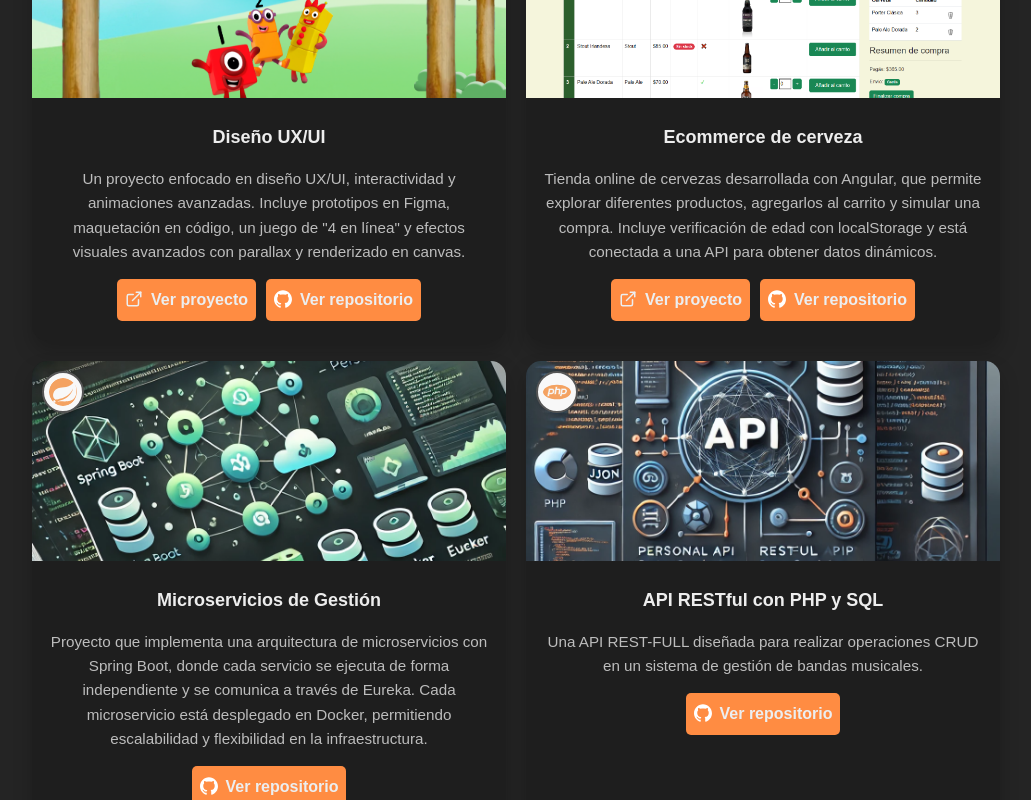
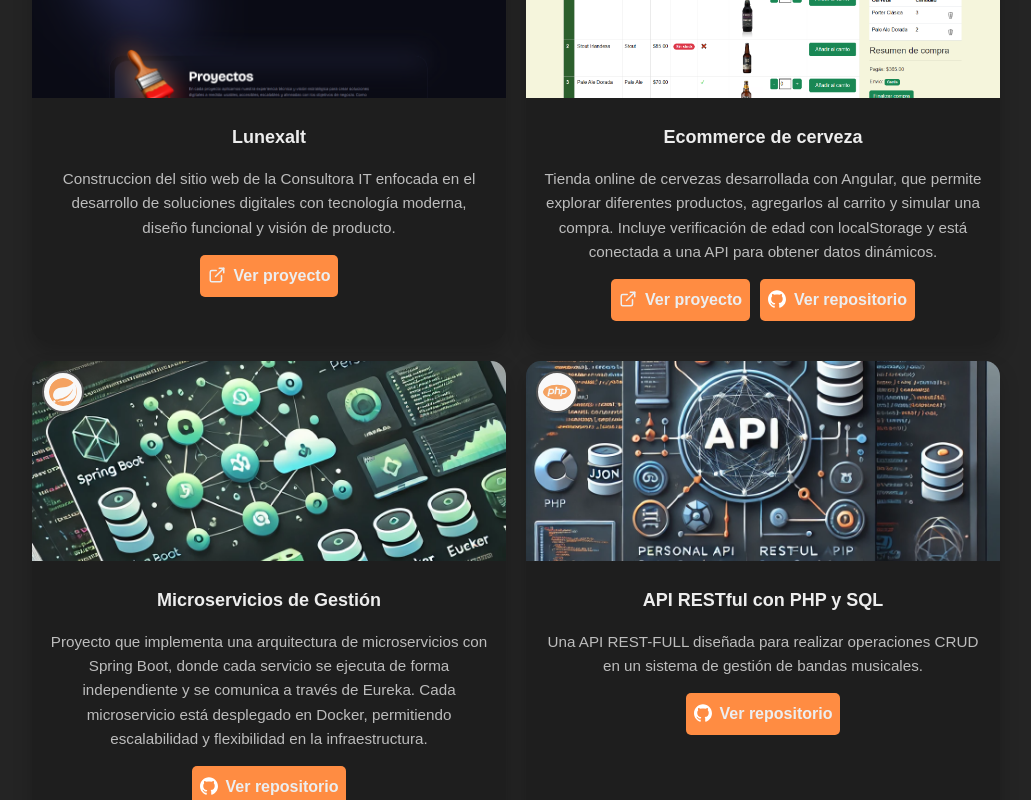
Before and after one commit to LucianoOroquietam/portfolio, a React (Vite) app: page /home in a window 1280 px wide. Shown: the part 2200-3000 px from the top of the page, without its empty margins (124-1155 px from the left). Built offline with nearby package versions, Linux system fonts and the light colour scheme.

Commit message:
se modifican seccion proyectos

```diff
--- a/src/components/Index.jsx
+++ b/src/components/Index.jsx
@@ -1,5 +1,5 @@
 // src/components/Index.jsx
-import React, { useEffect, useState } from 'react';
+import { useEffect, useState } from 'react';
 import { works } from '../data/works';
 import { motion } from 'framer-motion';
 import './index.css';
@@ -17,6 +17,8 @@ const Index = () => {
     const timeout = setTimeout(() => setIsVisible(true), 100);
     return () => clearTimeout(timeout);
   }, []);
+
+
 
   return (
     <div className={`home ${isVisible ? 'visible' : ''}`}>
@@ -58,6 +60,8 @@ const Index = () => {
               <div className="card-image">
                 <img className="img-portfolio" src={`/images/${i.nombre}.png`} alt="imagen proyecto" />
               </div>
+
+
 
               <div className="card-content">
                 <img className="tech-logo"
--- a/src/components/NotFound.jsx
+++ b/src/components/NotFound.jsx
@@ -1,4 +1,3 @@
-import React from 'react';
 import { Link } from 'react-router-dom';
 
 const NotFound = () => {
--- a/src/components/Portfolio.jsx
+++ b/src/components/Portfolio.jsx
@@ -1,4 +1,3 @@
-import React from 'react'
 
 const Portfolio = () => {
   return (
--- a/src/components/Services.jsx
+++ /dev/null
@@ -1,27 +0,0 @@
-import React from 'react'
-
-const Services = () => {
-  return (
-    <div className='page'>
-      <h1 className='heading'>Servicios</h1>
-
-      <section className='services'>
-        <article className='service'>
-          <h2>Diseño web</h2>
-          <p>diseño orientado a principios UX/UI</p>
-        </article>
-        <article className='service'>
-          <h2>Desarrollo Web</h2>
-          <p>Creo tu pagina desde ceroI</p>
-        </article>
-        <article className='service'>
-          <h2>Posicionamiento web</h2>
-          <p>hago que tu web aparezca en google y la vea la gente</p>
-        </article>
-      </section>
-
-    </div>
-  )
-}
-
-export default Services
--- a/src/components/Skills.jsx
+++ b/src/components/Skills.jsx
@@ -1,4 +1,3 @@
-import React from "react";
 import { skills } from "../data/skills";
 import { useLanguage } from "../context/LanguageContext"; // Usamos el contexto para obtener las traducciones
 import "./skills.css";
--- a/src/context/LanguageContext.jsx
+++ b/src/context/LanguageContext.jsx
@@ -1,4 +1,4 @@
-import React, { createContext, useContext, useState, useEffect } from 'react';
+import { createContext, useContext, useState, useEffect } from 'react';
 import { translations } from '../data/translations';
 
 const LanguageContext = createContext();
--- a/src/data/translations.js
+++ b/src/data/translations.js
@@ -28,6 +28,8 @@ export const translations = {
         'Diseño pagina bautismo_description': 'Web diseñada para un cliente, la web que se muestra es una plantilla que se puede usar para futuro con cualquier bautismo.',
         'ToDo App Full Stack_name': 'ToDo App Full Stack',
         'ToDo App Full Stack_description': 'Aplicación básica de lista de tareas (ToDo) desarrollada para el challenge de ingreso a Academia ForIT 2025. Incluye backend con Express + TypeScript + SQLite3 y frontend en React con Vite.',
+        'LunexaIt_name': 'LunexaIt',
+        'LunexaIt_description': 'Construccion del sitio web de la Consultora IT enfocada en el desarrollo de soluciones digitales con tecnología moderna, diseño funcional y visión de producto.',
 
         verProyecto: "Ver proyecto",
         verRepositorio: "Ver repositorio"
@@ -61,6 +63,8 @@ export const translations = {
         'Diseño pagina bautismo_description': 'Website designed for a client who needed a page for a baptism. This template can be reused for any future baptism.',
         'ToDo App Full Stack_name': 'ToDo App Full Stack',
         'ToDo App Full Stack_description': 'Basic ToDo list application developed for the ForIT 2025 challenge. Includes backend with Express + TypeScript + SQLite3 and frontend with React and Vite.',
+        'LunexaIt_name': 'LunexaIt',
+        'LunexaIt_description': 'Construction of the website for the IT consulting firm focused on developing digital solutions with modern technology, functional design, and product vision.',
 
         verRepositorio: "View repository"
 
--- a/src/data/works.js
+++ b/src/data/works.js
@@ -1,13 +1,12 @@
 export const works = [
     {
         'id': 1,
-        'nombre': 'Diseño UX/UI',
-        'url': 'https://lucianooroquietam.github.io/Proyecto-Frontend-UX-UI-Animaciones-Juego-interactivo-/TP4/',
-        'urlRepo': 'http://github.com/LucianoOroquietam/Proyecto-Frontend-UX-UI-Animaciones-Juego-interactivo-',
-        'tecnologias': ['JavaScript'],
-        'categorias': ['Frontend', 'Diseño UX/UI', 'Animaciones', 'Juego Interactivo'],
-        'descripcion': 'Un proyecto enfocado en diseño UX/UI, interactividad y animaciones avanzadas. Incluye prototipos en Figma, maquetación en código, un juego de "4 en línea" y efectos visuales avanzados con parallax y renderizado en canvas.'
-
+        'nombre': 'LunexaIt',
+        'url': 'https://lunexa-it.com/',
+        'urlRepo': '',
+        'tecnologias': ['React'],
+        'categorias': ['Frontend'],
+        'descripcion': 'Construccion del sitio web de la Consultora IT enfocada en el desarrollo de soluciones digitales con tecnología moderna, diseño funcional y visión de producto.'
     },
     {
         'id': 2,
@@ -48,14 +47,15 @@ export const works = [
     },
     {
         'id': 6,
-        'nombre': 'Buscador de peliculas',
-        'url': '',
-        'urlRepo': 'https://github.com/LucianoOroquietam/Buscador-Peliculas',
-        'tecnologias': ['React'],
-        'categorias': ['Frontend'],
-        'descripcion': 'Esta aplicación permite a los usuarios agregar, eliminar, buscar y filtrar películas en una lista. Utilizando React y localStorage, los datos se mantienen incluso al recargar la página.'
+        'nombre': 'Diseño UX/UI',
+        'url': 'https://lucianooroquietam.github.io/Proyecto-Frontend-UX-UI-Animaciones-Juego-interactivo-/TP4/',
+        'urlRepo': 'http://github.com/LucianoOroquietam/Proyecto-Frontend-UX-UI-Animaciones-Juego-interactivo-',
+        'tecnologias': ['JavaScript'],
+        'categorias': ['Frontend', 'Diseño UX/UI', 'Animaciones', 'Juego Interactivo'],
+        'descripcion': 'Un proyecto enfocado en diseño UX/UI, interactividad y animaciones avanzadas. Incluye prototipos en Figma, maquetación en código, un juego de "4 en línea" y efectos visuales avanzados con parallax y renderizado en canvas.'
 
     },
+
     {
         'id': 7,
         'nombre': 'Diseño pagina bautismo',
--- a/src/routing/Router.jsx
+++ b/src/routing/Router.jsx
@@ -1,10 +1,8 @@
-import React from 'react'
 import { BrowserRouter, Routes, Route, Navigate } from 'react-router-dom'
 import Index from '../components/Index.jsx'
 import Contact from '../components/Contact.jsx'
 import Portfolio from '../components/Portfolio.jsx'
 import Curriculum from '../components/Curriculum.jsx'
-import Services from '../components/Services.jsx'
 import Header from '../components/layout/Header.jsx'
 import NotFound from '../components/NotFound.jsx';
 import Footer from '../components/layout/Footer.jsx'
@@ -34,9 +32,7 @@ const Router = () => {
                         <Route
                             className={({ isActive }) => isActive ? "active" : ""} path='/curriculum' element={<Curriculum />}>
                         </Route>
-                        <Route
-                            className={({ isActive }) => isActive ? "active" : ""} path='/services' element={<Services />}>
-                        </Route>
+
                         <Route path="*" element={<NotFound />} />
                     </Routes>
                 </section>
```
Also changed, not shown: public/images/LunexaIt.png (added), 1 other file (tests, documents, lock files or other folders).
